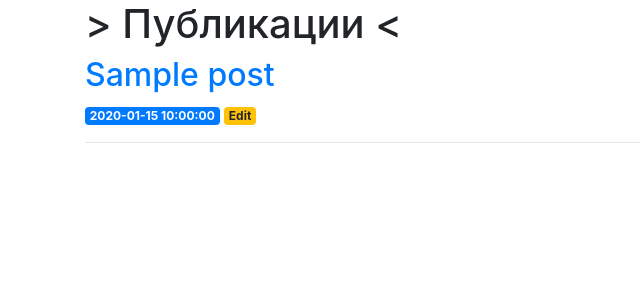
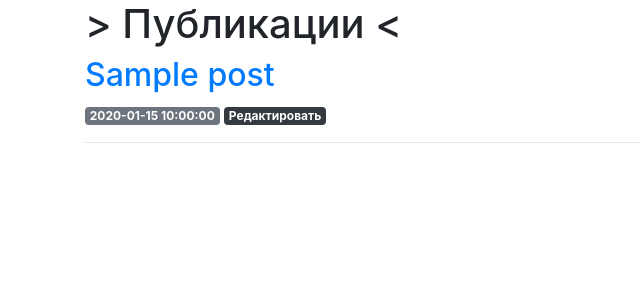
Before and after one commit to monk0ne/flaskblog, a Flask app: page / in a window 1280 px wide. Shown: the part 56-356 px from the top of the page, without its empty margins (0-640 px from the left). Run offline with Flask 2, Linux system fonts and the light colour scheme; tables that the repository leaves empty hold one stand-in row (values such as "Sample post"); some libraries are stand-ins or nearby versions.

Commit message:
Update index.html

```diff
--- a/templates/index.html
+++ b/templates/index.html
@@ -6,9 +6,9 @@
         <a href="{{ url_for('post', post_id=post['id']) }}">
             <h2>{{ post['title'] }}</h2>
         </a>
-        <span class="badge badge-primary">{{ post['created'] }}</span>
+        <span class="badge badge-secondary">{{ post['created'] }}</span>
         <a href="{{ url_for('edit', id=post['id']) }}">
-            <span class="badge badge-warning">Edit</span>
+            <span class="badge badge-dark">Редактировать</span>
         </a>
         <hr>
     {% endfor %}
```
